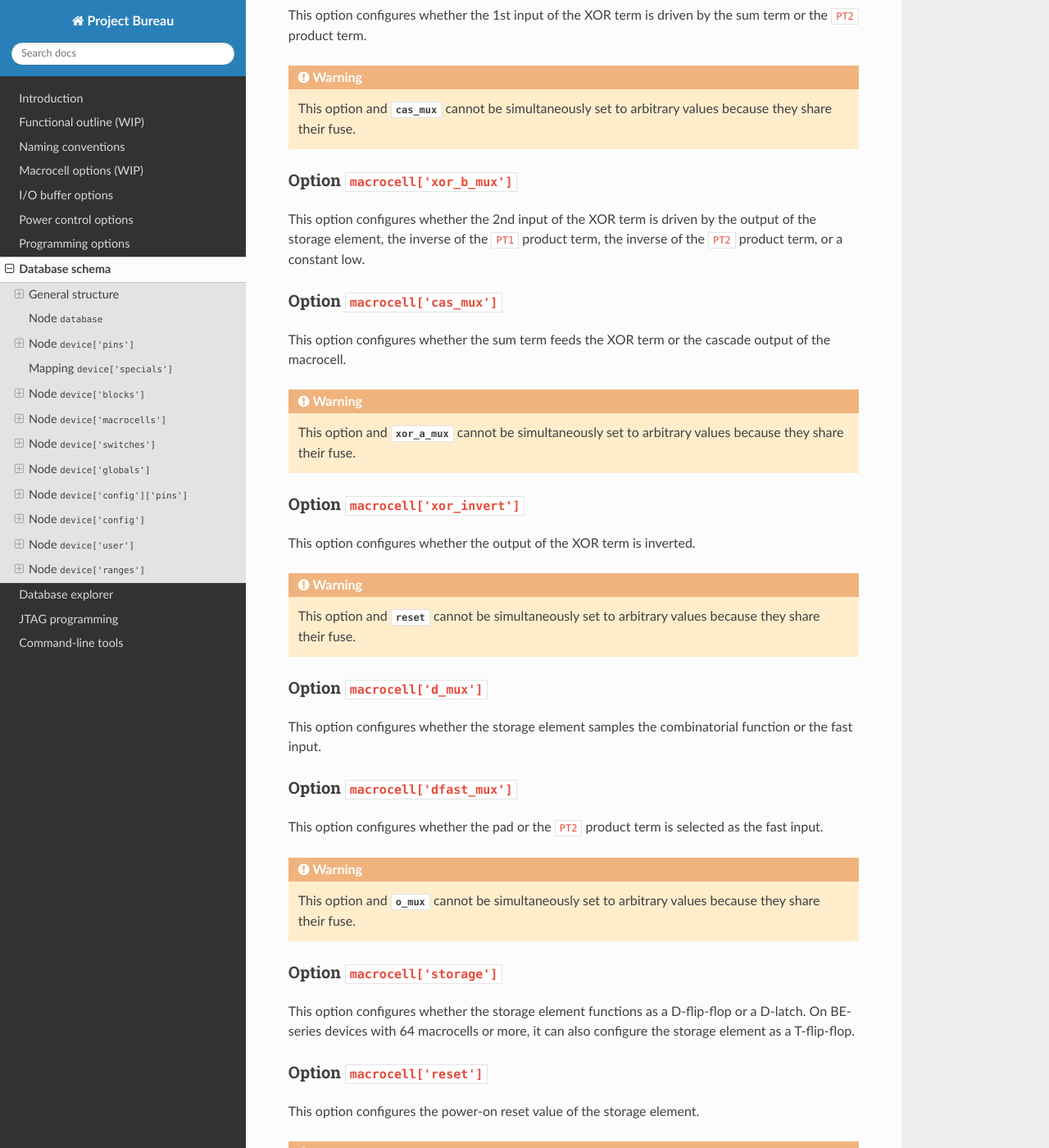
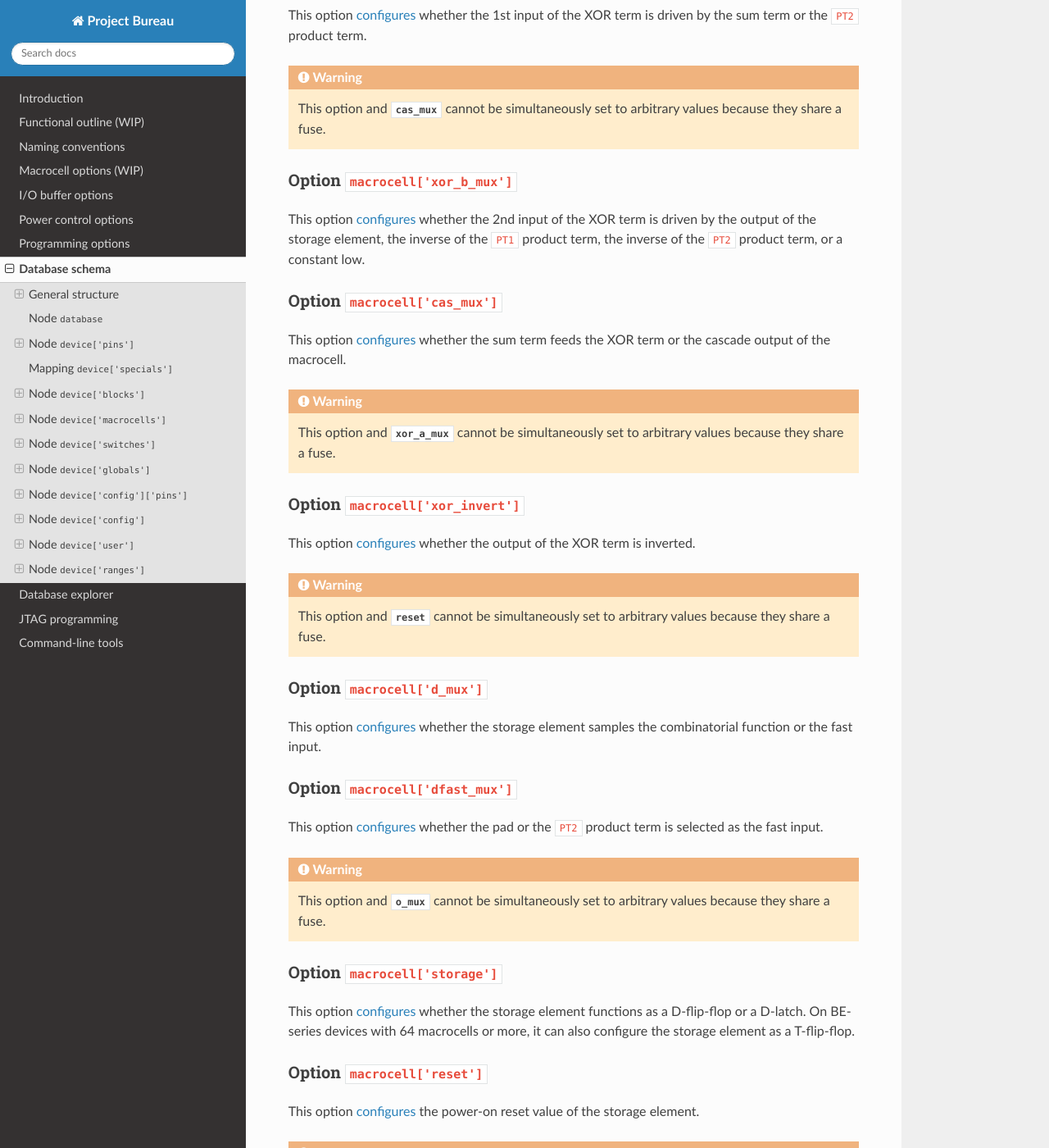
Before and after one commit to whitequark/prjbureau, a Sphinx documentation site: the page built from docs/schema.rst, in a window 1280 px wide and 1400 px high, scrolled down 4622 px. Shown: the whole window at 82% size. Built offline with Sphinx 7.4.7 and the Read the Docs theme 2.0.0, drawn with Linux system fonts in a browser that asks for light colours; some of the changed text lies outside the part shown.

Commit message:
Begin writing the macrocell options document.

```diff
--- a/docs/schema.rst
+++ b/docs/schema.rst
@@ -138,178 +138,178 @@ This range contains the product term fuses. The functions of the individual fuse
 Option ``macrocell['pt1_mux']``
 -------------------------------
 
-This option configures whether the ``PT1`` product term feeds the sum term or the special function (logic foldback node, and in rare cases XOR term).
+This option :ref:`configures <pt1_mux>` whether the ``PT1`` product term feeds the sum term or the special function (logic foldback node, and in rare cases XOR term).
 
 .. fuse:: pt2_mux
 
 Option ``macrocell['pt2_mux']``
 -------------------------------
 
-This option configures whether the ``PT2`` product term feeds the sum term or the special function (XOR term).
+This option :ref:`configures <pt2_mux>` whether the ``PT2`` product term feeds the sum term or the special function (XOR term).
 
 .. fuse:: pt3_mux
 
 Option ``macrocell['pt3_mux']``
 -------------------------------
 
-This option configures whether the ``PT3`` product term feeds the sum term or the special function (asynchronous reset).
+This option :ref:`configures <pt3_mux>` whether the ``PT3`` product term feeds the sum term or the special function (asynchronous reset).
 
 .. fuse:: gclr_mux
 
 Option ``macrocell['gclr_mux']``
 --------------------------------
 
-This option configures whether the ``GCLR`` global network will reset the storage element of the macrocell.
+This option :ref:`configures <gclr_mux>` whether the ``GCLR`` global network will reset the storage element of the macrocell.
 
 .. fuse:: pt4_mux
 
 Option ``macrocell['pt4_mux']``
 -------------------------------
 
-This option configures whether the ``PT4`` product term feeds the sum term or the special function (clock or clock enable).
+This option :ref:`configures <pt4_mux>` whether the ``PT4`` product term feeds the sum term or the special function (clock or clock enable).
 
 .. fuse:: pt4_func
 
 Option ``macrocell['pt4_func']``
 --------------------------------
 
-This option configures whether, if it drives a special function, the ``PT4`` product term clocks the storage element of the macrocell, or enables the storage element driven by a global clock network.
+This option :ref:`configures <pt4_func>` whether, if it drives a special function, the ``PT4`` product term clocks the storage element of the macrocell, or enables the storage element driven by a global clock network.
 
 .. fuse:: gclk_mux
 
 Option ``macrocell['gclk_mux']``
 --------------------------------
 
-This option configures which ``GCLKx`` global network will clock of the storage element of the macrocell when the macrocell is clocked by a global network.
+This option :ref:`configures <gclk_mux>` which ``GCLKx`` global network will clock of the storage element of the macrocell when the macrocell is clocked by a global network.
 
 .. fuse:: pt5_mux
 
 Option ``macrocell['pt5_mux']``
 -------------------------------
 
-This option configures whether the ``PT5`` product term feeds the sum term or the special function (asynchronous set or output enable).
+This option :ref:`configures <pt5_mux>` whether the ``PT5`` product term feeds the sum term or the special function (asynchronous set or output enable).
 
 .. fuse:: pt5_func
 
 Option ``macrocell['pt5_func']``
 --------------------------------
 
-This option configures whether, if it drives a special function, the ``PT5`` product term presets the storage element of the macrocell, or enables the output buffer.
+This option :ref:`configures <pt5_func>` whether, if it drives a special function, the ``PT5`` product term presets the storage element of the macrocell, or enables the output buffer.
 
 .. fuse:: xor_a_mux
 
 Option ``macrocell['xor_a_mux']``
 ---------------------------------
 
-This option configures whether the 1st input of the XOR term is driven by the sum term or the ``PT2`` product term.
+This option :ref:`configures <xor_a_mux>` whether the 1st input of the XOR term is driven by the sum term or the ``PT2`` product term.
 
 .. warning::
 
-   This option and :fuse:`cas_mux` cannot be simultaneously set to arbitrary values because they share their fuse.
+   This option and :fuse:`cas_mux` cannot be simultaneously set to arbitrary values because they share a fuse.
 
 .. fuse:: xor_b_mux
 
 Option ``macrocell['xor_b_mux']``
 ---------------------------------
 
-This option configures whether the 2nd input of the XOR term is driven by the output of the storage element, the inverse of the ``PT1`` product term, the inverse of the ``PT2`` product term, or a constant low.
+This option :ref:`configures <xor_b_mux>` whether the 2nd input of the XOR term is driven by the output of the storage element, the inverse of the ``PT1`` product term, the inverse of the ``PT2`` product term, or a constant low.
 
 .. fuse:: cas_mux
 
 Option ``macrocell['cas_mux']``
 -------------------------------
 
-This option configures whether the sum term feeds the XOR term or the cascade output of the macrocell.
+This option :ref:`configures <cas_mux>` whether the sum term feeds the XOR term or the cascade output of the macrocell.
 
 .. warning::
 
-   This option and :fuse:`xor_a_mux` cannot be simultaneously set to arbitrary values because they share their fuse.
+   This option and :fuse:`xor_a_mux` cannot be simultaneously set to arbitrary values because they share a fuse.
 
 .. fuse:: xor_invert
 
 Option ``macrocell['xor_invert']``
 --------------------------------
 
-This option configures whether the output of the XOR term is inverted.
+This option :ref:`configures <xor_invert>` whether the output of the XOR term is inverted.
 
 .. warning::
 
-   This option and :fuse:`reset` cannot be simultaneously set to arbitrary values because they share their fuse.
+   This option and :fuse:`reset` cannot be simultaneously set to arbitrary values because they share a fuse.
 
 .. fuse:: d_mux
 
 Option ``macrocell['d_mux']``
 -----------------------------
 
-This option configures whether the storage element samples the combinatorial function or the fast input.
+This option :ref:`configures <d_mux>` whether the storage element samples the combinatorial function or the fast input.
 
 .. fuse:: dfast_mux
 
 Option ``macrocell['dfast_mux']``
 ---------------------------------
 
-This option configures whether the pad or the ``PT2`` product term is selected as the fast input.
+This option :ref:`configures <dfast_mux>` whether the pad or the ``PT2`` product term is selected as the fast input.
 
 .. warning::
 
-   This option and :fuse:`o_mux` cannot be simultaneously set to arbitrary values because they share their fuse.
+   This option and :fuse:`o_mux` cannot be simultaneously set to arbitrary values because they share a fuse.
 
 .. fuse:: storage
 
 Option ``macrocell['storage']``
 -------------------------------
 
-This option configures whether the storage element functions as a D-flip-flop or a D-latch. On BE-series devices with 64 macrocells or more, it can also configure the storage element as a T-flip-flop.
+This option :ref:`configures <storage>` whether the storage element functions as a D-flip-flop or a D-latch. On BE-series devices with 64 macrocells or more, it can also configure the storage element as a T-flip-flop.
 
 .. fuse:: reset
 
 Option ``macrocell['reset']``
 -------------------------------
 
-This option configures the power-on reset value of the storage element.
+This option :ref:`configures <reset>` the power-on reset value of the storage element.
 
 .. warning::
 
-   This option and :fuse:`xor_invert` cannot be simultaneously set to arbitrary values because they share their fuse.
+   This option and :fuse:`xor_invert` cannot be simultaneously set to arbitrary values because they share a fuse.
 
 .. fuse:: fb_mux
 
 Option ``macrocell['fb_mux']``
 ------------------------------
 
-This option configures whether the feedback signal ``MCx_FB`` is driven by the combinatorial function or the storage element.
+This option :ref:`configures <fb_mux>` whether the feedback signal ``MCx_FB`` is driven by the combinatorial function or the storage element.
 
 .. fuse:: o_mux
 
 Option ``macrocell['o_mux']``
 -----------------------------
 
-This option configures whether the output buffer is driven by the combinatorial function or the storage element.
+This option :ref:`configures <o_mux>` whether the output buffer is driven by the combinatorial function or the storage element.
 
 .. warning::
 
-   This option and :fuse:`dfast_mux` cannot be simultaneously set to arbitrary values because they share their fuse.
+   This option and :fuse:`dfast_mux` cannot be simultaneously set to arbitrary values because they share a fuse.
 
 .. fuse:: oe_mux
 
 Option ``macrocell['oe_mux']``
 ------------------------------
 
-This option configures whether the output buffer is enabled by one of the ``GOEx`` global networks, by the ``PT5`` product term, or is always disabled.
+This option :ref:`configures <oe_mux>` whether the output buffer is enabled by one of the ``GOEx`` global networks, by the ``PT5`` product term, or is always disabled.
 
 .. fuse:: slew_rate
 
 Option ``macrocell['slew_rate']``
 -----------------------------------
 
-This option configures the :ref:`slew rate <slew_rate>` of the output buffer of the macrocell.
+This option :ref:`configures <slew_rate>` the slew rate of the output buffer of the macrocell.
 
 .. fuse:: output_driver
 
 Option ``macrocell['output_driver']``
 --------------------------------------
 
-This option configures the output buffer of the macrocell as :ref:`push-pull or open-collector <output_driver>`.
+This option :ref:`configures <output_driver>` the output buffer of the macrocell as push-pull or open-collector.
 
 .. fuse:: pt_power
 
@@ -320,7 +320,7 @@ Option ``macrocell['pt_power']``
 
    This option is present only in AS-series devices.
 
-This option configures whether the macrocell's product terms are :ref:`active or disabled to save power <pt_power>`.
+This option :ref:`configures <pt_power>` whether the macrocell's product terms are active or disabled to save power.
 
 .. fuse:: low_power
 
@@ -331,7 +331,7 @@ Option ``macrocell['low_power']``
 
    This option is present only in AS-series devices.
 
-This option configures whether the macrocell operates at :ref:`reduced power and reduced switching speed <low_power>`.
+This option :ref:`configures <low_power>` whether the macrocell operates at reduced power and reduced switching speed.
 
 .. fuse:: macrocell-termination
 
@@ -365,7 +365,7 @@ Option ``macrocell['io_standard']``
    This option is present only in BE-series devices with 64 macrocells or more.
    This option is absent on :pin:`VREFx` pins.
 
-This option configures whether the input buffer of the macrocell follows the :ref:`LVCMOS or SSTL signaling standard <io_standard>`.
+This option :ref:`configures <io_standard>` whether the input buffer of the macrocell follows the LVCMOS or SSTL signaling standard.
 
 Node ``device['switches']``
 ===========================
@@ -420,7 +420,7 @@ Option ``config['standby_wakeup']``
 
    This option is present only in AS-series devices for the ``CLKx`` pins.
 
-This option configures whether transitions on a ``CLKx`` pin will :ref:`wake up <standby_wakeup>` the device from a low-power standby mode.
+This option :ref:`configures <standby_wakeup>` whether transitions on a ``CLKx`` pin will wake up the device from a low-power standby mode.
 
 .. fuse:: special-termination
 
@@ -506,7 +506,7 @@ Option ``config['reset_hysteresis']``
 
    This option is present only in AS-series devices.
 
-This option configures the :ref:`behavior of the power-on reset circuitry <reset_hysteresis>` when V\ :sub:`CC` is close to V\ :sub:`RST`.
+This option :ref:`configures <reset_hysteresis>` the behavior of the power-on reset circuitry when V\ :sub:`CC` is close to V\ :sub:`RST`.
 
 Node ``device['user']``
 =======================
```
Also changed, not shown: docs/options/logic.rst (+82 -2 lines).
